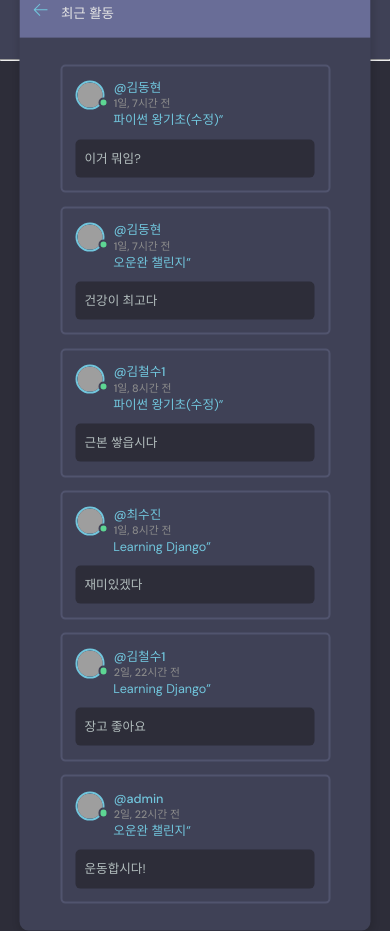
After one commit to Bluuubery/django_pjt_01, a Django app: page /activity/ in a window 390 px wide. The commit adds this page. Run offline with Django 3.2, Linux system fonts and the light colour scheme; data comes from the database, SQL or seed files in the repository; grey boxes are pictures that could not be loaded.

Commit message:
모바일 페이지 추가

```diff
--- /dev/null
+++ b/base/templates/base/activity.html
@@ -0,0 +1,59 @@
+{% extends 'main.html' %}
+
+{% block content %}
+<main class="layout">
+  <div class="container">
+    <div class="layout__box">
+      <div class="layout__boxHeader">
+        <div class="layout__boxTitle">
+          <a href="{% url 'home' %}">
+            <svg version="1.1" xmlns="http://www.w3.org/2000/svg" width="32" height="32" viewBox="0 0 32 32">
+              <title>arrow-left</title>
+              <path
+                d="M13.723 2.286l-13.723 13.714 13.719 13.714 1.616-1.611-10.96-10.96h27.625v-2.286h-27.625l10.965-10.965-1.616-1.607z"
+              ></path>
+            </svg>
+          </a>
+          <h3>최근 활동</h3>
+        </div>
+      </div>
+
+      <div class="activities-page layout__body">
+        {% for message in room_messages %}
+        <div class="activities__box">
+          <div class="activities__boxHeader roomListRoom__header">
+            <a href="{% url 'user-profile' message.user.id %}" class="roomListRoom__author">
+              <div class="avatar avatar--small active">
+                <img src="https://randomuser.me/api/portraits/men/13.jpg" />
+              </div>
+              <p>
+                @{{ message.user }}
+                <span>{{ message.created|timesince }} 전</span>
+              </p>
+            </a>
+            {% if request.user == message.user %}
+            <div class="roomListRoom__actions">
+              <a href="{% url 'delete-message' message.pk %}">
+                <svg version="1.1" xmlns="http://www.w3.org/2000/svg" width="32" height="32" viewBox="0 0 32 32">
+                  <title>삭제</title>
+                  <path
+                  d="M27.314 6.019l-1.333-1.333-9.98 9.981-9.981-9.981-1.333 1.333 9.981 9.981-9.981 9.98 1.333 1.333 9.981-9.98 9.98 9.98 1.333-1.333-9.98-9.98 9.98-9.981z"
+                  ></path>
+                </svg>
+              </a>
+            </div>
+            {% endif %}
+          </div>
+          <div class="activities__boxContent">
+            <p><a href="{% url 'room' message.room.pk %}">{{ message.room }}”</a></p>
+            <div class="activities__boxRoomContent">
+                {{ message }}
+            </div>
+          </div>
+        </div>
+        {% endfor %}
+      </div>
+    </div>
+  </div>
+</main>
+{% endblock content %}
--- a/base/templates/base/topics_component.html
+++ b/base/templates/base/topics_component.html
@@ -13,7 +13,7 @@
         {% endfor %}
 
     </ul>
-    <a class="btn btn--link" href="topics.html">
+    <a class="btn btn--link" href="{% url 'topics' %}">
       More
       <svg version="1.1" xmlns="http://www.w3.org/2000/svg" width="32" height="32" viewBox="0 0 32 32">
         <title>chevron-down</title>
--- a/base/urls.py
+++ b/base/urls.py
@@ -17,4 +17,7 @@ urlpatterns = [
     path('delete-message/<str:pk>', views.deleteMessage, name='delete-message'),
 
     path('update-user/', views.updateUser, name='update-user'),
+    path('topics/', views.topicsPage, name='topics'),
+    path('activity/', views.activityPage, name='activity'),
+
 ]
--- a/base/views.py
+++ b/base/views.py
@@ -76,8 +76,8 @@ def home(request):
         Q(name__icontains=q) |
         Q(description__icontains=q)
     )
-    # 나중에 필터로 상위 n개만 걸러내는 기능 추가하기
-    topics = Topic.objects.all()
+
+    topics = Topic.objects.all()[0:5]
 
     # len도 가능한데 len보다 이게 나음
     room_count = rooms.count()
@@ -234,3 +234,14 @@ def updateUser(request):
             return redirect('user-profile', pk=user.pk)
 
     return render(request, 'base/update-user.html', {'form': form})
+
+
+def topicsPage(request):
+    q= request.GET.get('q') if request.GET.get('q') != None else ''
+    topics = Topic.objects.filter(name__icontains=q)
+    return render(request, 'base/topics.html', {'topics':topics})
+
+
+def activityPage(request):
+    room_messages = Message.objects.all()
+    return render(request, 'base/activity.html', {'room_messages': room_messages})
```
Also changed, not shown: base/templates/base/home.html (+4 -4 lines), base/templates/base/topics.html (added, +47 -0 lines).
